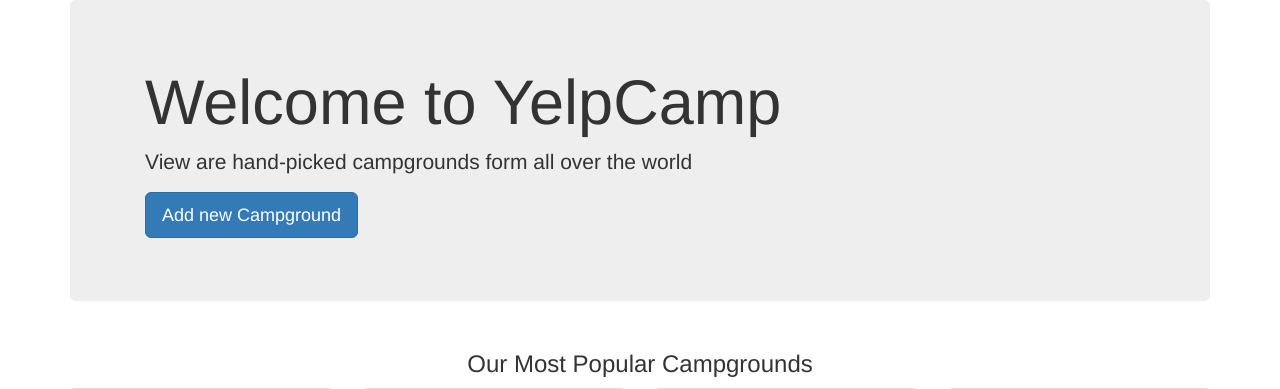
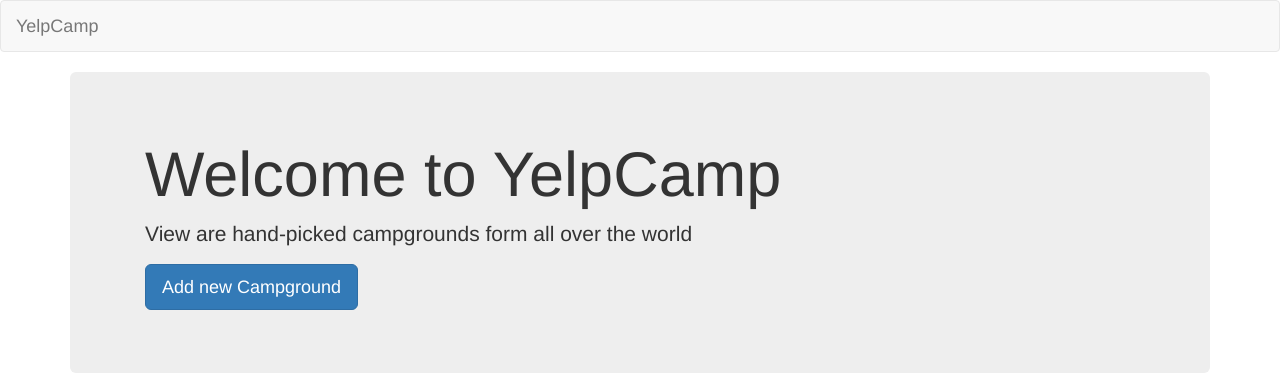
Before and after one commit to sjondegast/yelpcamp-clone, a Node server app: page /campgrounds in a window 1280 px wide. Shown: the top 389 px of the page. Run offline with Node 20, Linux system fonts and the light colour scheme.

Commit message:
added navbar, navbar-header and navbar-brand a tag

```diff
--- a/views/campgrounds.ejs
+++ b/views/campgrounds.ejs
@@ -1,4 +1,14 @@
 <% include partials/header %>
+
+<nav class="navbar navbar-default">
+    <div class="container-fluid">
+        <div class="navbar-header">
+            <a href="/" class="navbar-brand">YelpCamp</a>
+        </div>
+
+    </div>
+</nav>
+
 <div class="container">
     <header class="jumbotron">
         <div class="container">
```
